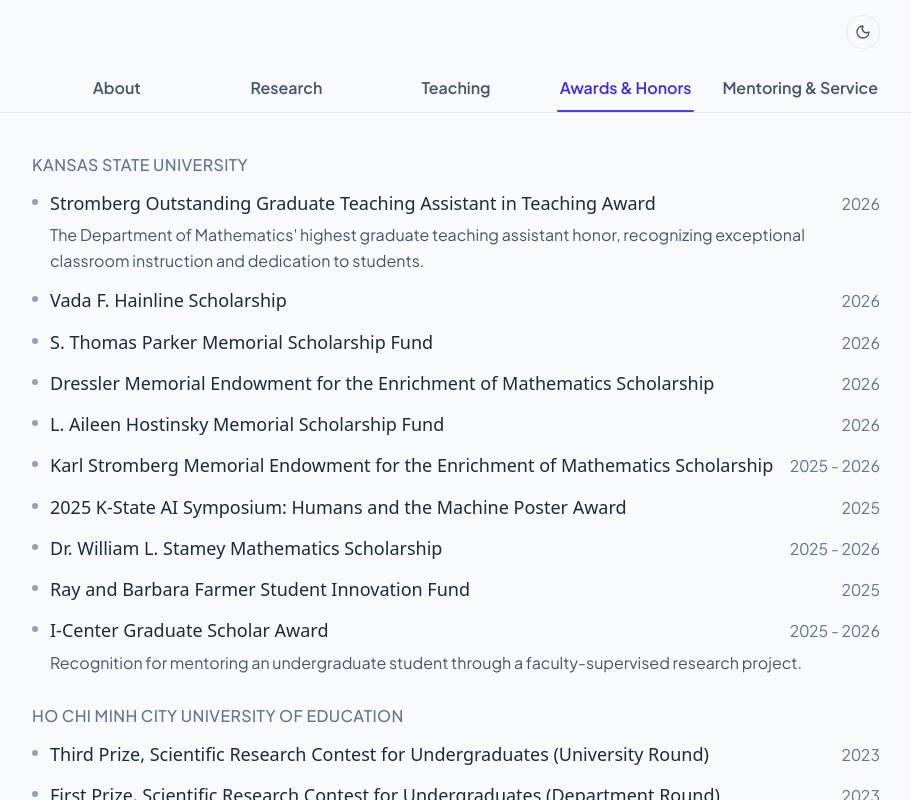
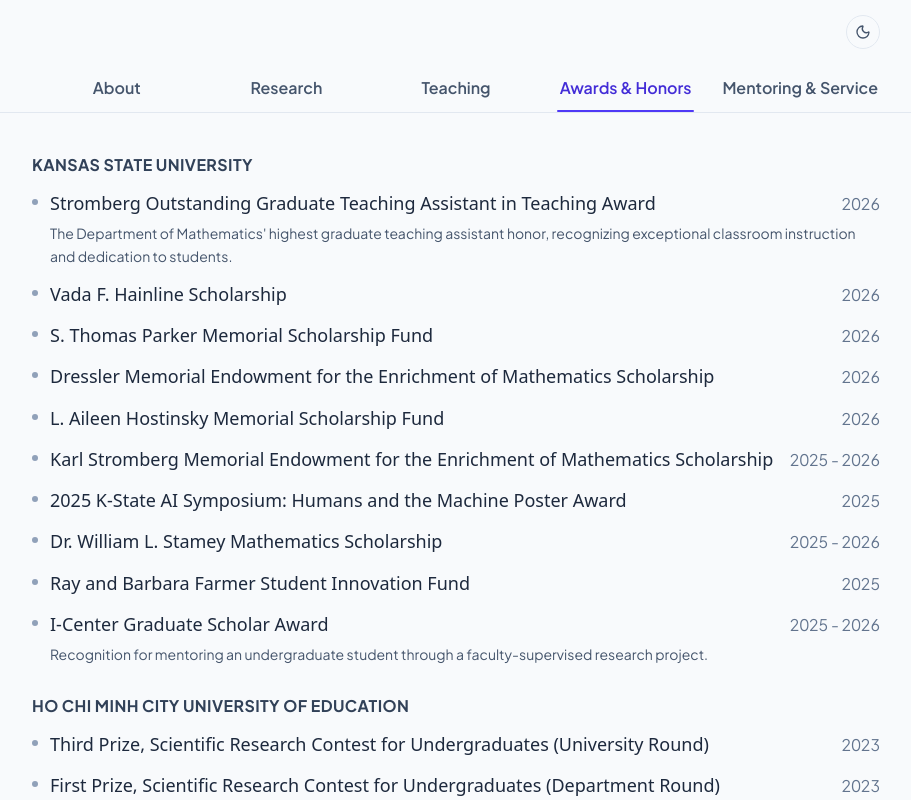
Before and after one commit to nhungnh-dot/nhungnh-dot.github.io, a React (Vite) app: page / in a window 1280 px wide. Both pictures are taken after a click on the tab "Awards & Honors". Shown: the top 800 px of the page, without its empty margins (184-1095 px from the left). Built offline with nearby package versions, Linux system fonts and the light colour scheme.

Commit message:
Emphasize institution headings and reduce award description size

```diff
--- a/src/components/AwardsHonors.tsx
+++ b/src/components/AwardsHonors.tsx
@@ -10,7 +10,7 @@
         <div className="space-y-6 sm:space-y-7">
           {institutions.map(institution => (
             <section key={institution} aria-label={institution}>
-              <h2 className="mb-3 text-sm font-medium uppercase tracking-wide text-slate-500 dark:text-slate-400">
+              <h2 className="mb-3 text-sm font-bold uppercase tracking-wide text-slate-700 dark:text-slate-300">
                 {institution}
               </h2>
               <ul className="space-y-3">
@@ -27,7 +27,7 @@
                         </span>
                       </div>
                       {award.description && (
-                        <p className="mt-1 text-sm font-normal text-slate-600 dark:text-slate-400 leading-relaxed">
+                        <p className="mt-1 text-xs font-normal text-slate-600 dark:text-slate-400 leading-relaxed">
                           {award.description}
                         </p>
                       )}
```
